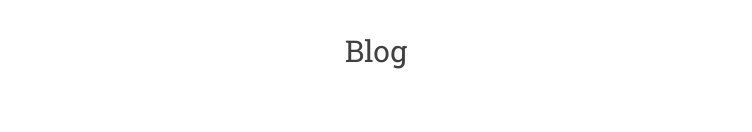
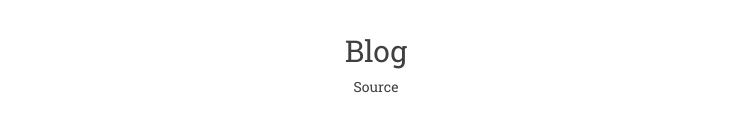
Before and after one commit to PhillipChaffee/phillipchaffee.github.io, a Jekyll site: the page index.html, which Jekyll copies as it is, in a window 1280 px wide. Shown: the part 251-383 px from the top of the page, without its empty margins (264-1016 px from the left). Built offline with Jekyll 4.4.1, drawn with Linux system fonts in a browser that asks for light colours; nearby versions of some CDN libraries.

Commit message:
Add source link to main page.

```diff
--- a/index.html
+++ b/index.html
@@ -50,6 +50,11 @@
             <h2><a href="/blog" style="color:#404040">Blog</a></h2>
         </div>
     </div>
+    <div class="row">
+        <div class="col-lg-12 text-center">
+            <p><a href="https://github.com/PhillipChaffee/phillipchaffee.github.io" style="color:#404040">Source</a></p>
+        </div>
+    </div>
 
     <!-- Bootstrap Core JavaScript -->
     <script src="https://maxcdn.bootstrapcdn.com/bootstrap/3.3.6/js/bootstrap.min.js"
```
